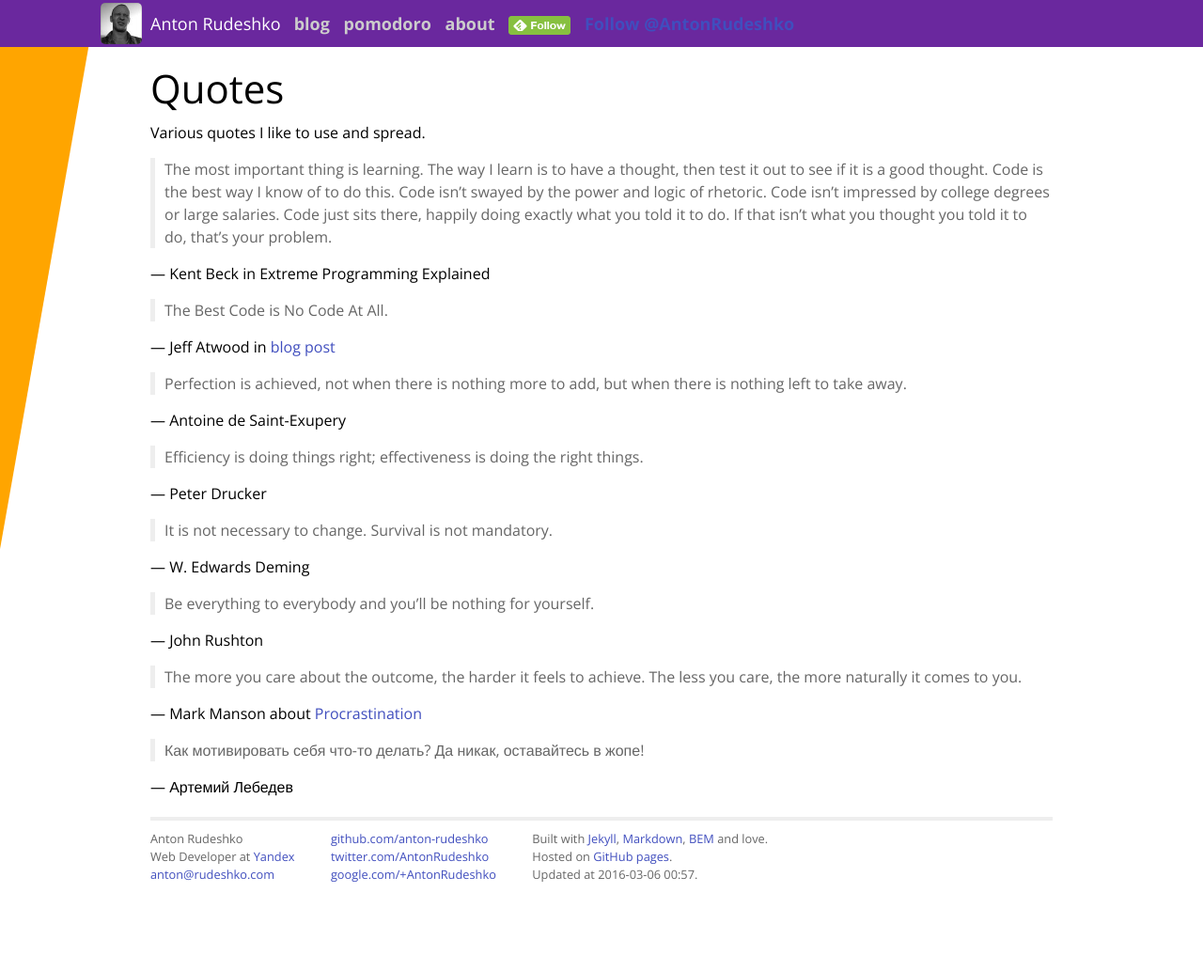
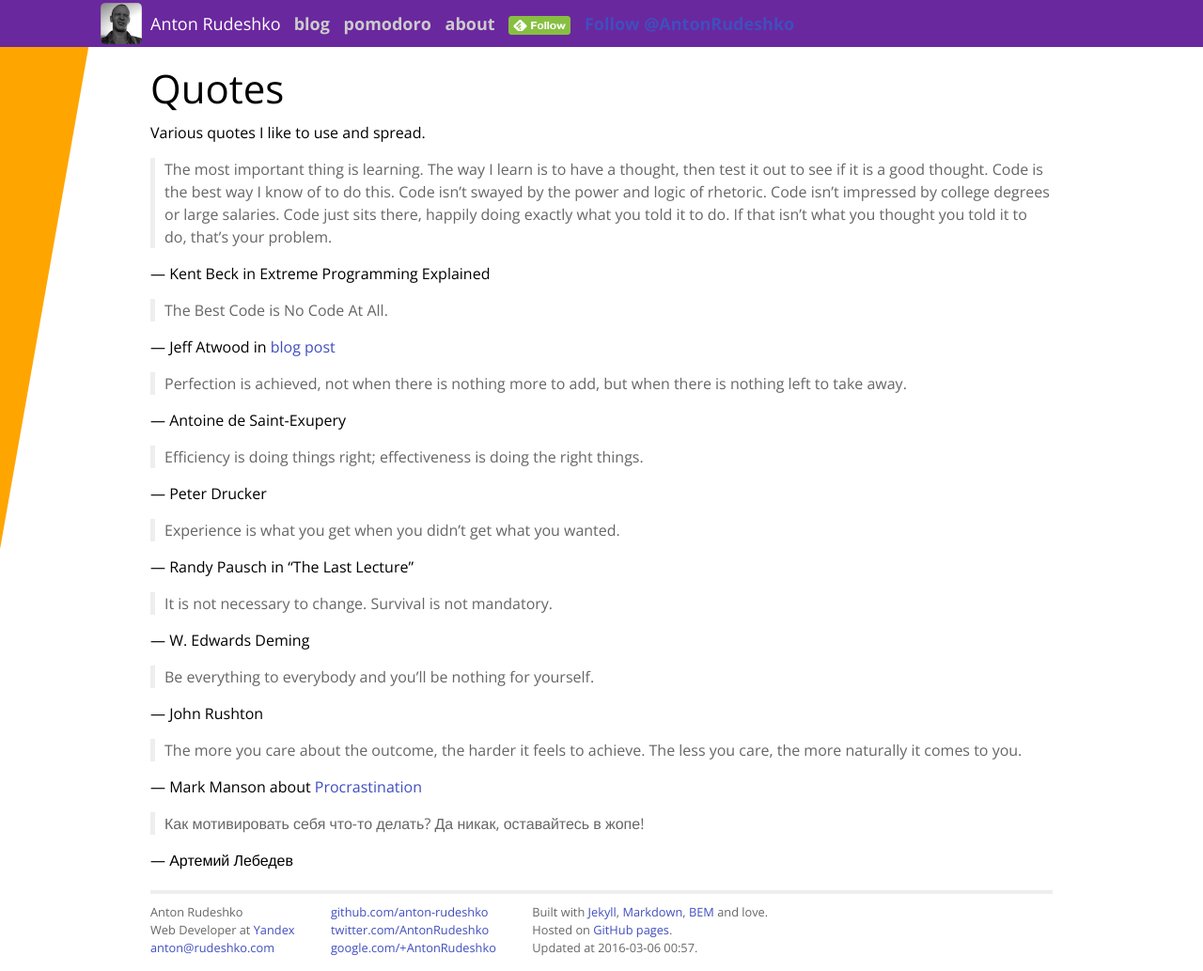
Before and after one commit to anton-rudeshko/anton-rudeshko.github.io, a Jekyll site: the page built from quotes/index.md, in a window 1280 px wide. Shown: the whole page at 94% size. Built offline with Jekyll 4.4.1, drawn with Linux system fonts in a browser that asks for light colours; comment, search, counter and statistics services are not loaded; before the commit the page ends 955 px from its top, so only the background shows below that.

Commit message:
quotes: what is experience

```diff
--- a/quotes/index.md
+++ b/quotes/index.md
@@ -26,6 +26,10 @@ If that isn't what you thought you told it to do, that's your problem.
 
 — Peter Drucker
 
+> Experience is what you get when you didn't get what you wanted.
+
+— Randy Pausch in "The Last Lecture"
+
 > It is not necessary to change. Survival is not mandatory.
 
 — W. Edwards Deming
```
